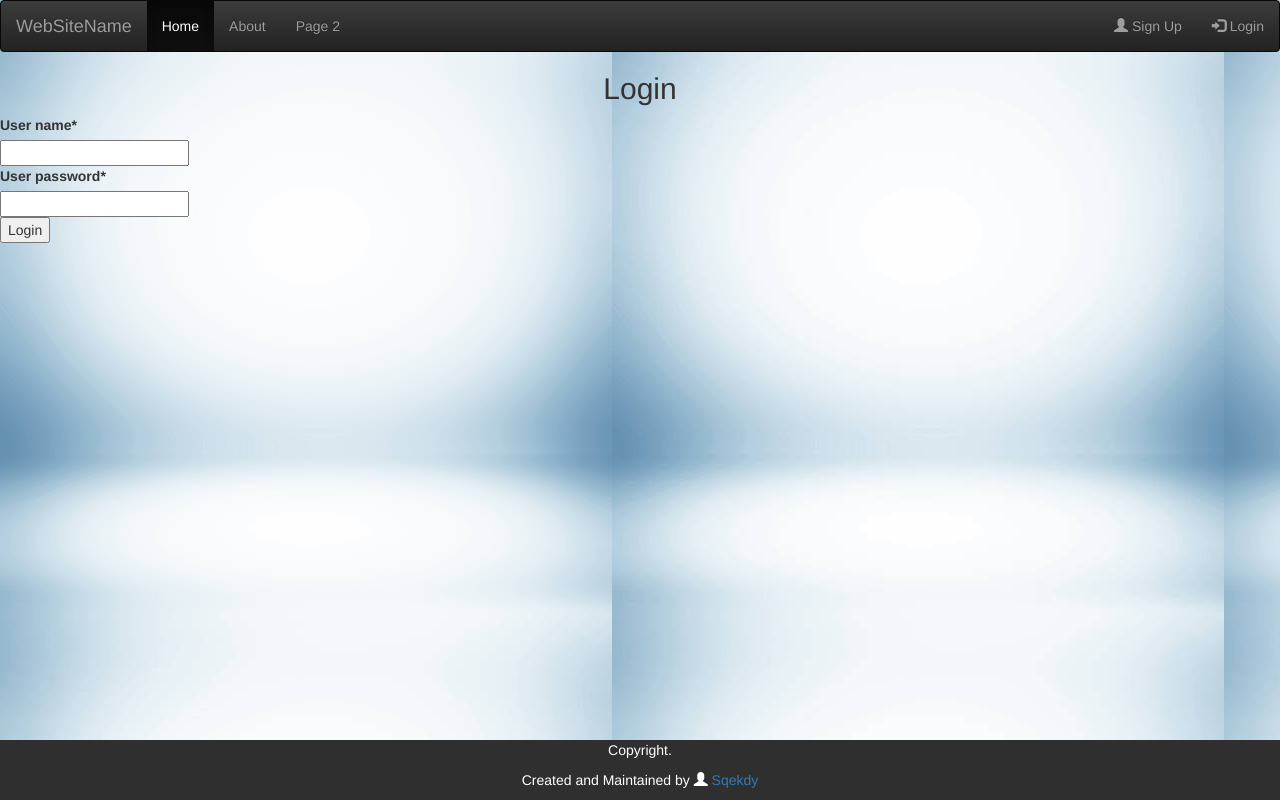
After one commit to sqekdy/Pyjangoweb, a Django app: page /login/ in a window 1280 px wide. The commit adds this page. Run offline with Django 3.2, Linux system fonts and the light colour scheme; some libraries are stand-ins or nearby versions.

Commit message:
Implemented login and signup

```diff
--- a/ProjectReady/settings.py
+++ b/ProjectReady/settings.py
@@ -38,7 +38,9 @@ INSTALLED_APPS = [
     'django.contrib.sessions',
     'django.contrib.messages',
     'django.contrib.staticfiles',
+    'crispy_forms',
     'readyapp',
+
 ]
 
 MIDDLEWARE = [
@@ -102,6 +104,8 @@ AUTH_PASSWORD_VALIDATORS = [
     },
 ]
 
+LOGIN_REDIRECT_URL="/"
+
 
 # Internationalization
 # https://docs.djangoproject.com/en/1.11/topics/i18n/
@@ -117,6 +121,8 @@ USE_L10N = True
 USE_TZ = True
 
 
+
+
 # Static files (CSS, JavaScript, Images)
 # https://docs.djangoproject.com/en/1.11/howto/static-files/
 
--- a/readyapp/models.py
+++ b/readyapp/models.py
@@ -1,4 +1,5 @@
 from django.db import models
+from django.forms import ModelForm
 
 # Create your models here.
 
@@ -14,3 +15,26 @@ class EmployeeInput(models.Model):
 
     def __str__(self):
         return self.employee_name
+
+
+
+class UserCredentials(models.Model):
+    user_name=models.CharField(max_length=20)
+    user_email=models.CharField(max_length=20)
+    user_password=models.CharField(max_length=20)
+
+    class Meta:
+        db_table="userdetails"
+
+    def __str__(self):
+        return (self.user_name)
+
+class UserForm(ModelForm):
+    class Meta:
+        model=UserCredentials
+        fields=['user_name', 'user_email', 'user_password']
+
+class loginForm(ModelForm):
+    class Meta:
+        model=UserCredentials
+        fields=['user_name','user_password']
--- a/readyapp/templates/base.html
+++ b/readyapp/templates/base.html
@@ -42,19 +42,26 @@
      <li><a href="/about/">About</a></li>
      <li><a href="#">Page 2</a></li>
    </ul>
+   {% block before_auth %}
    <ul class="nav navbar-nav navbar-right">
-     <li><a href="#"><span class="glyphicon glyphicon-user"></span> Sign Up</a></li>
-     <li><a href="#"><span class="glyphicon glyphicon-log-in"></span> Login</a></li>
+     <li><a href="/signup"><span class="glyphicon glyphicon-user"></span> Sign Up</a></li>
+     <li><a href="/login"><span class="glyphicon glyphicon-log-in"></span> Login</a></li>
    </ul>
+   {% endblock %}
  </div>
 </nav>
 
 
+
+<!--Modals for login/signup-->
   {%block additionalbodycontent %}
 
   <h4>Hi!, This is still under Construction ! </h4>
 
   {% endblock%}
+
+  {%block modalcontent %}
+  {%endblock %}
 
 </body>
 
--- /dev/null
+++ b/readyapp/templates/login.html
@@ -0,0 +1,13 @@
+{% extends 'base.html' %}
+
+{% block additionalbodycontent %}
+{% load crispy_forms_tags %}
+  <h2><center>Login</center></h2>
+  <form method="post">
+    {% csrf_token %}
+    {{form|crispy}}
+
+
+    <button type="submit">Login</button>
+  </form>
+{% endblock %}
--- a/readyapp/urls.py
+++ b/readyapp/urls.py
@@ -2,10 +2,18 @@
 
 from django.conf.urls import url
 from readyapp import views
+from readyapp.views import signup
+from readyapp.views import login
+from django.contrib.auth import views as auth_views
+
 
 urlpatterns=[
     url(r'^$',views.HomePageView.as_view()),
     url(r'^about/$',views.AboutPageView.as_view()),
     #url(r'^time/$', current_datetime), No need , displaying in home page
     url(r'^input/$',views.EmployeeView.as_view()),
+    url(r'^signup/$',signup, name="signup"),
+    url(r'^UserPage/$',views.UserPageView.as_view()),
+    url(r'^SignUpConfirmation/$',views.SignUpConfirmationView.as_view()),
+    url(r'^login/$',login,name="login"),
     ]
--- a/readyapp/views.py
+++ b/readyapp/views.py
@@ -1,4 +1,6 @@
-from django.shortcuts import render
+from django.http import HttpResponseRedirect
+from django.contrib.auth import login as auth_login
+from django.contrib.auth import authenticate
 from django.views.generic import TemplateView
 from django.views.generic import View
 from django import template
@@ -7,9 +9,43 @@ from django.utils import timezone
 import datetime
 from django.views.generic import ListView
 from readyapp.models import EmployeeInput
+from readyapp import forms
+from django.shortcuts import render
+from django.shortcuts import redirect
+from readyapp.models import UserForm
+from readyapp.models import loginForm
+from readyapp.models import UserCredentials
 
 # Create your views here.
 
+
+def signup(request):
+    if request.method == 'POST':
+        form = UserForm(request.POST)
+        if form.is_valid():
+            user=form.save()
+            userNAME = form.cleaned_data.get('username')
+            raw_password = form.cleaned_data.get('password1')
+            user= authenticate(username=userNAME, password=raw_password)
+            auth_login(request, user)
+            return redirect('/SignUpConfirmation')
+    else:
+        form = UserForm()
+    return render(request, 'signup.html', {'form': form})
+
+def login(request):
+    if request.method == 'POST':
+        form = loginForm(request.POST)
+        if form.is_valid():
+            userNAME = form.cleaned_data.get('username')
+            raw_password = form.cleaned_data.get('password1')
+            user= authenticate(username=userNAME, password=raw_password)
+            auth_login(request, user)
+            return redirect('/UserPage')
+
+    else:
+        form = loginForm()
+    return render(request, 'login.html',{'form':form})
 
 
 class HomePageView(TemplateView):
@@ -22,9 +58,23 @@ class HomePageView(TemplateView):
         return context
 
 
+class UserPageView(TemplateView):
+    template_name="UserPage.html"
+
+
+class SignUpConfirmationView(TemplateView):
+    template_name="SignUpConfirmation.html"
+
+
+
+
 class AboutPageView(TemplateView):
     template_name="about.html"
 
 
 class EmployeeView(ListView):
     model=EmployeeInput
+
+
+class modalView(TemplateView):
+    template_name="signup.html"
```
Also changed, not shown: readyapp/forms.py (added, +12 -0 lines), readyapp/templates/SignUpConfirmation.html (added, +17 -0 lines), readyapp/templates/UserPage.html (added, +19 -0 lines), readyapp/templates/signup.html (added, +37 -0 lines), readyapp/migrations/0002_usercredentials.py (added), readyapp/migrations/0003_auto_20180103_1545.py (added), readyapp/migrations/0004_auto_20180103_1550.py (added), readyapp/static/New Text Document.txt (added), readyapp/static/signup.js (added).
